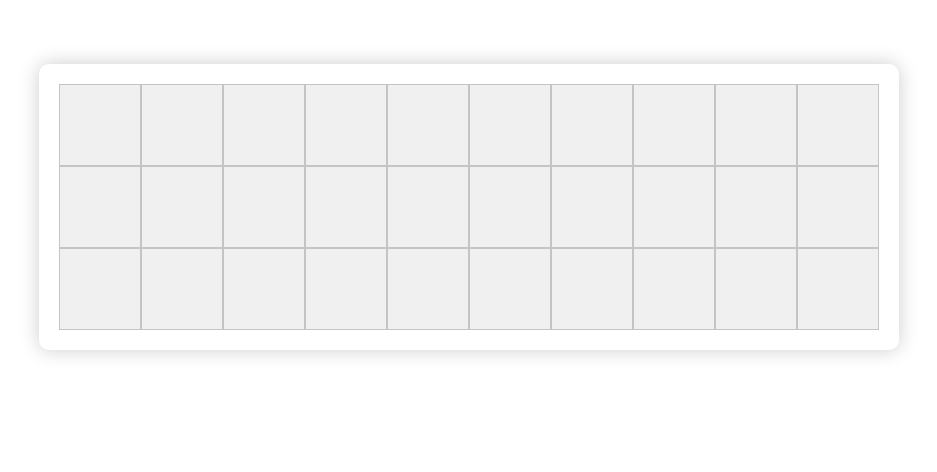
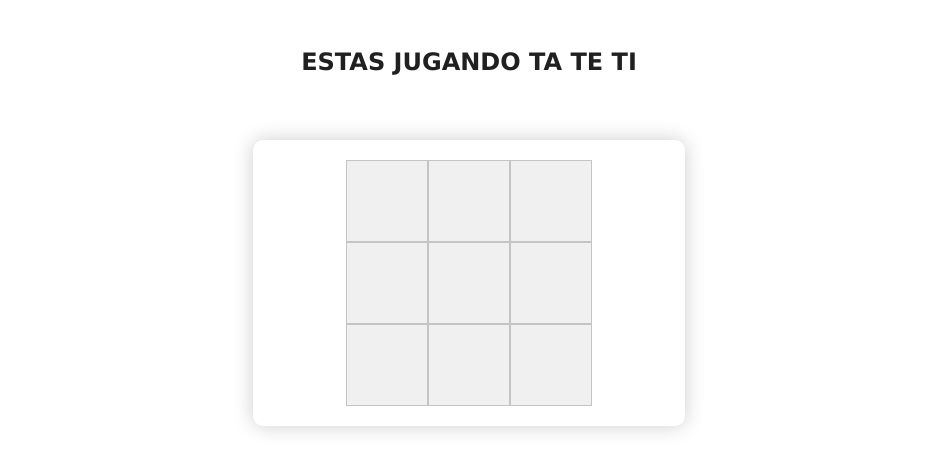
Before and after one commit to MeliLegname/Grilla, a React (Create React App) app: page / in a window 1280 px wide. Shown: the top 472 px of the page, without its empty margins (171-1108 px from the left). Built offline with nearby package versions, Linux system fonts and the light colour scheme.

Commit message:
Título dinámico

```diff
--- a/src/App.js
+++ b/src/App.js
@@ -9,7 +9,9 @@ export default class App extends React.Component {
 		super(props);
 
 		this.state = {
-			numColumn: 10,
+			tituloDelJuego: 'TA TE TI',
+
+			numColumn: 3,
 
 			numRow: 3,
 
@@ -94,6 +96,7 @@ export default class App extends React.Component {
 					getArrayIndex={this.getArrayIndex}
 					showState={this.showState}
 					posibleValue={this.state.posibleValue}
+					tituloDelJuego={this.state.tituloDelJuego}
 				/>
 			</BrowserRouter>
 		);
--- a/src/components/CellsContainer.js
+++ b/src/components/CellsContainer.js
@@ -17,6 +17,7 @@ export default class CellsContainer extends React.Component {
 		}
 		return (
 			<React.Fragment>
+				<h1 className="tituloDelJuego">ESTAS JUGANDO {this.props.tituloDelJuego}</h1>
 				<div className="CellsContainer">
 					<div className="ContFilas">
 						{/* aca se realizo un map a row el cual retorna un div nuevo con la propiedad filas que pertenece a display flex  direction row. esto es importante ya que si no se generara este div nuevo, y se le podria igualmente el div contfilas con direction colum y todo se podria vertical. */}
--- a/src/components/styles/CellsContainer.css
+++ b/src/components/styles/CellsContainer.css
@@ -2,6 +2,16 @@ body {
 	display: flex;
 	justify-content: center;
 	align-items: center;
+}
+
+.tituloDelJuego {
+	font-family: Verdana, Geneva, Tahoma, sans-serif;
+	text-align: center;
+
+	font-size: 1.5em;
+
+	color: rgb(32, 32, 32);
+	margin: 2em;
 }
 
 .CellsContainer {
```
